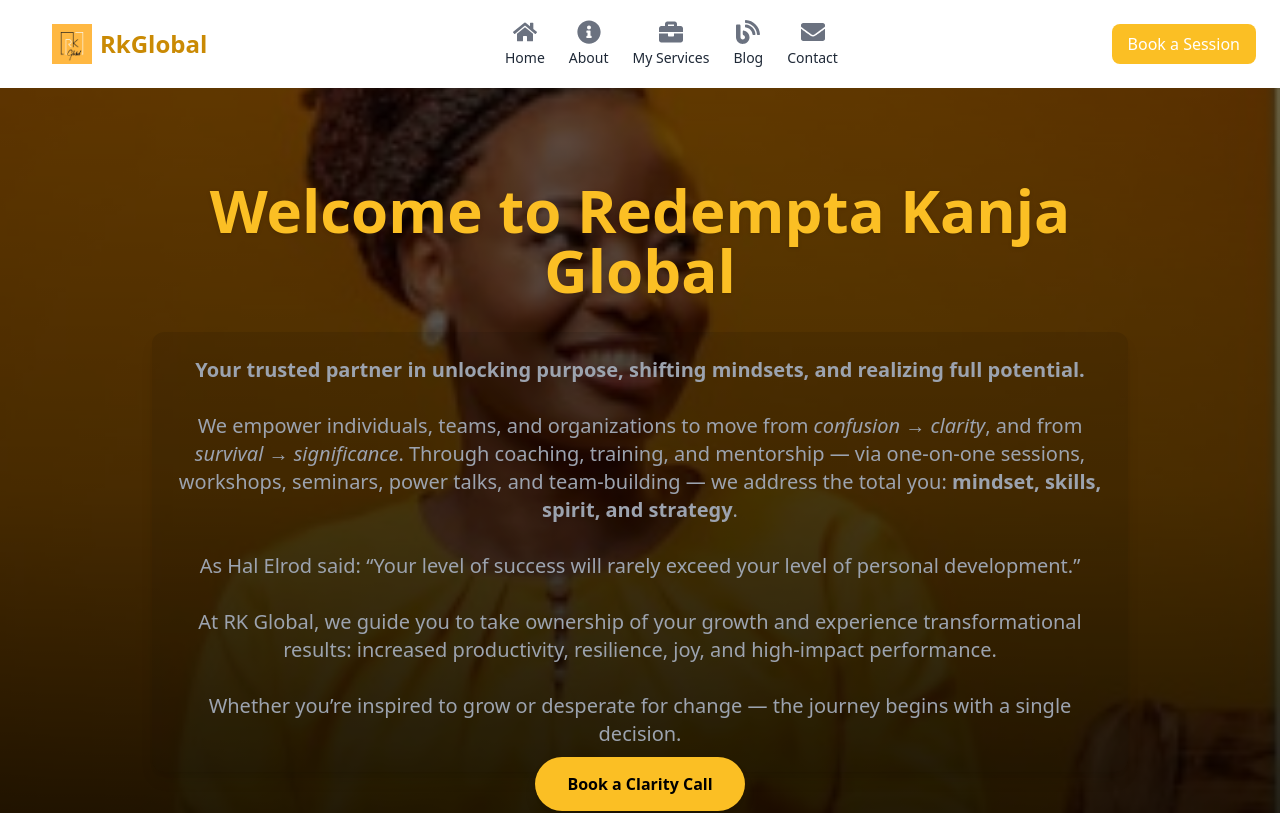
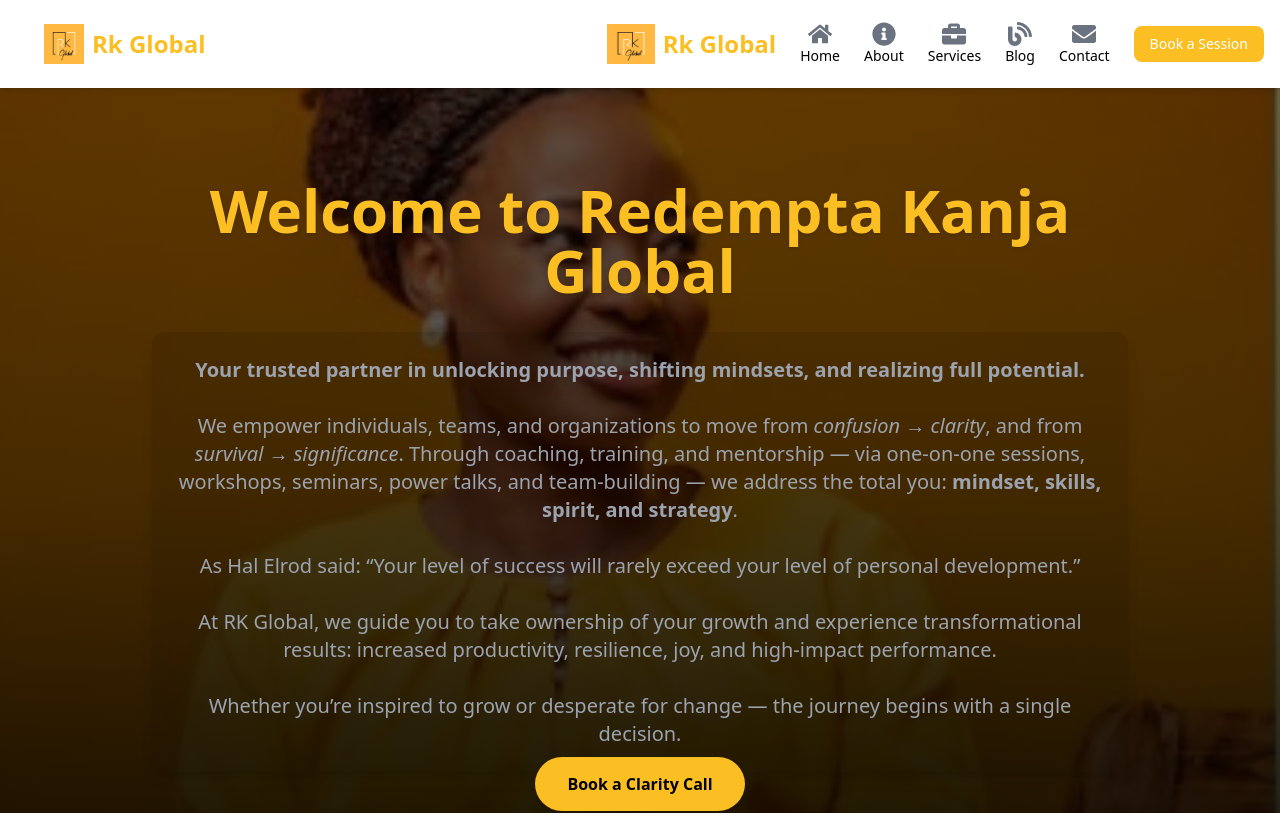
Before and after one commit to Engineer-collo/Raba-Care-Centre, a React (Vite) app: page / in a window 1280 px wide. Shown: the top 813 px of the page. Built offline with nearby package versions, Linux system fonts and the light colour scheme.

Commit message:
navbar update

```diff
--- a/package.json
+++ b/package.json
@@ -15,6 +15,7 @@
     "react": "^18.2.0",
     "react-dom": "^18.2.0",
     "react-icons": "^5.5.0",
+    "react-router-dom": "^7.6.3",
     "react-toastify": "^11.0.5",
     "yup": "^1.2.0"
   },
--- a/src/App.jsx
+++ b/src/App.jsx
@@ -1,66 +1,25 @@
 import React from 'react';
+import Navbar from './Navbar';
 import Contact from './Contact';
 import Testimonials from './Testimonials';
 import { FaHome, FaInfoCircle, FaBriefcase, FaBlog, FaCalendarAlt, FaEnvelope,  } from 'react-icons/fa';
 import { FaFacebookF,FaYoutube,FaPenNib, FaLinkedinIn, FaInstagram } from "react-icons/fa";
 import { SiTiktok } from 'react-icons/si';
-import { FontAwesomeIcon } from '@fortawesome/react-fontawesome'
+import { FontAwesomeIcon } from '@fortawesome/react-fontawesome';
 import { faGlobe, faRocket } from '@fortawesome/free-solid-svg-icons';
 
 
 
 const HomePage = () => {
   return (
+    <>
+    <Navbar/>
     <div className="bg-white text-gray-800 font-sans">
-      {/* Navbar */}
-      <nav className="flex justify-between items-center px-6 py-4 shadow-md bg-white">
-      <div className="flex items-center gap-1 px-6 py-2">
-  <img className="h-10 w-12 object-contain" src="/rk-logo.png" alt="Rk-Logo" />
-  <div className="text-2xl font-bold text-yellow-600">RkGlobal</div>
-</div>
 
-  <ul className="hidden md:flex gap-6 text-sm font-medium items-center ">
-    <li>
-      <a href="#home" className="hover:text-indigo-600 flex flex-col items-center text-sm">
-        <FaHome className=" text-gray-500 text-2xl mb-1" />
-        Home
-      </a>
-    </li>
-    <li>
-      <a href="#about" className="hover:text-indigo-600 flex flex-col items-center text-sm">
-        <FaInfoCircle className="text-gray-500 text-2xl mb-1" />
-        About
-      </a>
-    </li>
-    <li>
-      <a href="#services" className="hover:text-indigo-600 flex flex-col items-center text-sm">
-        <FaBriefcase className="text-gray-500 text-2xl mb-1" />
-        My Services
-      </a>
-    </li>
-    <li>
-      <a href="#blog" className="hover:text-indigo-600 flex flex-col items-center text-sm">
-        <FaBlog className="text-gray-500 text-2xl mb-1" />
-        Blog
-      </a>
-    </li>
-    <li>
-      <a href="#contact" className="hover:text-indigo-600 flex flex-col items-center text-sm">
-        <FaEnvelope className="text-gray-500 text-2xl mb-1" />
-        Contact
-      </a>
-    </li>
-  </ul>
-
-  <a href="#book" className="hidden md:block bg-amber-400 text-white px-4 py-2 rounded-lg hover:bg-amber-400">
-    Book a Session
-  </a>
-</nav>
-
-<section
+ <section
   id="home"
   className="py-8 relative min-h-screen flex items-center justify-center text-white bg-black overflow-hidden"
->
+ >
   {/* Background Image */}
   <img
     src="/photo.png"
@@ -94,7 +53,7 @@
 
     <a
       href="#book"
-      className="bg-amber-400 hover:bg-white text-black font-semibold px-8 py-4 rounded-full shadow-lg transition"
+      className="bg-amber-400 hover:bg-amber-600 text-black font-semibold px-8 py-4 rounded-full shadow-lg transition"
     >
       Book a Clarity Call
     </a>
@@ -103,7 +62,7 @@
 
 {/* About Section */}
 <section id="about" className="py-16 px-6 max-w-5xl mx-auto">
-  <h2 className="text-3xl font-bold mb-4 text-center ">About RkGlobal</h2>
+  <h2 className="text-3xl font-bold mb-4 text-center ">About Rk Global</h2>
 
   <p className="text-gray-700 text-lg leading-relaxed text-center max-w-3xl mx-auto">
   RK Global is a purpose-driven coaching and training consultancy that empowers
@@ -173,7 +132,7 @@
 
       {/* Services Section */}
       <section id="services" className="bg-gray-100 py-16 px-6">
-        <h2 className="text-3xl font-bold text-center mb-8">What I Offer</h2>
+        <h2 className="text-3xl font-bold text-center mb-8">What we Offer</h2>
         <div className="grid md:grid-cols-3 gap-8 max-w-6xl mx-auto">
 
           {/*Teens */}
@@ -258,7 +217,7 @@
           alt="Find and Adopt Your Purpose"
         />
       </a>
-      <h4 className="font-semibold text-xl mb-3 text-gray-800">Find & Adopt Your Purpose</h4>
+      <h4 className="font-semibold text-xl mb-3 text-gray-800">Find Adopt Live Your Purpose</h4>
       <p className="text-gray-700 text-sm leading-relaxed max-h-[360px] overflow-y-auto pr-1">
         This book is for anyone who has doubted their potential or settled for less. It’s a heartfelt reminder that
         discovering, embracing, and living your purpose is possible and necessary. Through practical tools, you'll:
@@ -366,7 +325,7 @@
         <p className="mb-6 text-lg">
           Let’s work together to unlock your calling and build a life you love.
         </p>
-        <a href="#contact" className="bg-white text-yellow-400 px-6 py-3 rounded-full hover:bg-gray-100">
+        <a href="#contact" className="bg-white text-yellow-400 px-6 py-3 rounded-full hover:text-white hover:bg-amber-600">
           Book a Clarity Call
         </a>
       </section>
@@ -384,37 +343,37 @@
           <h3 className="text-lg font-semibold mb-4">Quick Links</h3>
           <ul className="space-y-3">
             <li>
-              <a href="#home" className="hover:text-indigo-500 flex items-center gap-2">
+              <a href="#home" className="hover:text-amber-400 flex items-center gap-2">
                 <FaHome className="text-gray-400 text-lg" />
                 Home
               </a>
             </li>
             <li>
-              <a href="#about" className="hover:text-indigo-500 flex items-center gap-2">
+              <a href="#about" className="hover:text-amber-400 flex items-center gap-2">
                 <FaInfoCircle className="text-gray-400 text-lg" />
                 About
               </a>
             </li>
             <li>
-              <a href="#services" className="hover:text-indigo-500 flex items-center gap-2">
+              <a href="#services" className="hover:text-amber-400 flex items-center gap-2">
                 <FaBriefcase className="text-gray-400 text-lg" />
                 My Services
               </a>
             </li>
             <li>
-              <a href="#blog" className="hover:text-indigo-500 flex items-center gap-2">
+              <a href="#blog" className="hover:text-amber-400 flex items-center gap-2">
                 <FaBlog className="text-gray-400 text-lg" />
                 Blog
               </a>
             </li>
             <li>
-              <a href="#events" className="hover:text-indigo-500 flex items-center gap-2">
+              <a href="#events" className="hover:text-amber-400 flex items-center gap-2">
                 <FaCalendarAlt className="text-gray-400 text-lg" />
                 Events
               </a>
             </li>
             <li>
-              <a href="#contact" className="hover:text-indigo-500 flex items-center gap-2">
+              <a href="#contact" className="hover:text-amber-400 flex items-center gap-2">
                 <FaEnvelope className="text-gray-400 text-lg" />
                 Contact
               </a>
@@ -512,6 +471,8 @@
 </div>
     </footer>
     </div>
+  </>
+
   );
 };
 
--- a/src/Contact.jsx
+++ b/src/Contact.jsx
@@ -1,14 +1,14 @@
-import React, { useState, useEffect } from 'react';
+import React, { useState } from 'react';
 import { FaPhoneAlt, FaEnvelope, FaMapMarkerAlt } from 'react-icons/fa';
 import emailjs from '@emailjs/browser';
 import { showErrorToast, showSuccessToast, ToastContainerWrapper } from './Toast';
 
 const Contact = () => {
-  const [form, setForm] = useState({ name: '', email: '', message: '' });
-
-  useEffect(() => {
-    emailjs.init('TnhB9lzlZl1ZJjJ8n'); // Initialize EmailJS
-  }, []);
+  const [form, setForm] = useState({
+    name: '',
+    email: '',
+    message: '',
+  });
 
   const handleChange = (e) => {
     setForm({ ...form, [e.target.name]: e.target.value });
@@ -19,15 +19,16 @@
 
     emailjs
       .send(
-        'service_88qsink',
-        'template_gg3nb59',
+        'service_tia28dl', // Service id
+        'template_zuahl21', // Template
         {
           user_name: form.name,
           user_email: form.email,
           message: form.message,
-          subject: 'New message from Your Rk-Globals contact page',
+          subject: 'New message from Your RkGlobal contact page',
           date: new Date().toLocaleString(),
-        }
+        },
+        'jwi-Yw1IaHxCQl3JU' // Public API key
       )
       .then(() => {
         showSuccessToast('Message sent successfully!');
@@ -41,12 +42,11 @@
 
   return (
     <>
-
       <ToastContainerWrapper />
 
       <div className="min-h-screen bg-blue-50 pt-20 pb-10 px-4">
         <div className="max-w-6xl mx-auto">
-          <h2 className="text-4xl font-bold text-center  mb-8">Get in Touch</h2>
+          <h2 className="text-4xl font-bold text-center mb-8">Get in Touch</h2>
 
           <div className="grid md:grid-cols-2 gap-12">
             {/* Contact Info */}
@@ -60,11 +60,20 @@
               <div className="space-y-4 text-gray-800">
                 <div className="flex items-center gap-3">
                   <FaPhoneAlt className="text-amber-400" />
-                  <a href="tel:+25475785508" className="hover:underline">+254 757855508</a>
+                  <a href="tel:+25475785508" className="hover:underline">
+                    +254 757855508
+                  </a>
                 </div>
                 <div className="flex items-center gap-3">
                   <FaEnvelope className="text-amber-400" />
-                  <a href="mailto:info@redemptakanjaglobal.com" target='_blank' className="hover:underline">info@redemptakanjaglobal.com</a>
+                  <a
+                    href="mailto:info@redemptakanjaglobal.com"
+                    target="_blank"
+                    rel="noopener noreferrer"
+                    className="hover:underline"
+                  >
+                    info@redemptakanjaglobal.com
+                  </a>
                 </div>
                 <div className="flex items-center gap-3">
                   <FaMapMarkerAlt className="text-amber-400" />
@@ -76,7 +85,9 @@
             {/* Contact Form */}
             <form onSubmit={handleSubmit} className="bg-white shadow-lg rounded-2xl p-8 space-y-6">
               <div>
-                <label htmlFor="name" className="block text-sm font-medium text-gray-700">Name</label>
+                <label htmlFor="name" className="block text-sm font-medium text-gray-700">
+                  Name
+                </label>
                 <input
                   type="text"
                   id="name"
@@ -90,7 +101,9 @@
               </div>
 
               <div>
-                <label htmlFor="email" className="block text-sm font-medium text-gray-700">Email</label>
+                <label htmlFor="email" className="block text-sm font-medium text-gray-700">
+                  Email
+                </label>
                 <input
                   type="email"
                   id="email"
@@ -104,7 +117,9 @@
               </div>
 
               <div>
-                <label htmlFor="message" className="block text-sm font-medium text-gray-700">Message</label>
+                <label htmlFor="message" className="block text-sm font-medium text-gray-700">
+                  Message
+                </label>
                 <textarea
                   id="message"
                   name="message"
@@ -119,9 +134,9 @@
 
               <button
                 type="submit"
-                className="w-full bg-amber-400 hover:bg-blue-700 text-white font-semibold py-3 px-6 rounded-lg transition-all"
+                className="w-full bg-amber-400 hover:bg-amber-600 text-white font-semibold py-3 px-6 rounded-lg transition-all"
               >
-                Send Message <span className='text-lg'>💌</span>
+                Send Message <span className="text-lg">💌</span>
               </button>
             </form>
           </div>
--- /dev/null
+++ b/src/Navbar.jsx
@@ -0,0 +1,108 @@
+import React, { useState, useEffect } from 'react';
+import {
+  FaBars,
+  FaTimes,
+  FaUser,
+  FaEnvelope,
+  FaHome,
+  FaInfoCircle,
+  FaBriefcase,
+  FaBlog
+} from 'react-icons/fa';
+
+const Navbar = () => {
+  const [isOpen, setIsOpen] = useState(false);
+  const toggleMenu = () => setIsOpen(!isOpen);
+
+  useEffect(() => {
+    document.body.style.overflow = isOpen ? 'hidden' : 'auto';
+  }, [isOpen]);
+
+  return (
+    <header className="bg-white shadow-md relative z-50">
+
+      {/* Main Navigation */}
+      <div className="max-w-7xl mx-auto px-4 py-4 flex justify-between items-center">
+        {/* Logo */}
+        <div className="flex items-center gap-1 px-6 py-2">
+  <img className="h-10 w-12 object-contain" src="/rk-logo.png" alt="Rk-Logo" />
+  <div className="hover:text-amber-600 text-2xl font-bold text-amber-400">Rk Global</div>
+  </div>
+        {/* Desktop Navigation */}
+        <nav className="hidden md:flex gap-6 items-center text-sm font-medium">
+          <div className="flex items-center gap-2">
+            <img className="h-10 w-12" src="/rk-logo.png" alt="Rk-Logo" />
+            <div className="text-amber-400 text-2xl font-bold">Rk Global</div>
+          </div>
+
+          <a href="#home" className="hover:text-amber-600 flex flex-col items-center">
+            <FaHome className="text-gray-500 text-2xl" />
+            Home
+          </a>
+          <a href="#about" className="hover:text-amber-600 flex flex-col items-center">
+            <FaInfoCircle className="text-gray-500 text-2xl" />
+            About
+          </a>
+          <a href="#services" className="hover:text-amber-600 flex flex-col items-center">
+            <FaBriefcase className="text-gray-500 text-2xl" />
+            Services
+          </a>
+          <a href="#blog" className="hover:text-amber-600 flex flex-col items-center">
+            <FaBlog className="text-gray-500 text-2xl" />
+            Blog
+          </a>
+          <a href="#contact" className="hover:text-amber-600 flex flex-col items-center">
+            <FaEnvelope className="text-gray-500 text-2xl" />
+            Contact
+          </a>
+
+          <a
+            href="#book"
+            className="bg-amber-400 text-white px-4 py-2 rounded-lg hover:bg-amber-600"
+          >
+            Book a Session
+          </a>
+        </nav>
+
+        {/* Mobile Menu Toggle */}
+        <div className="md:hidden">
+          <button onClick={toggleMenu} aria-label="Toggle Menu">
+            {isOpen ? <FaTimes size={24} /> : <FaBars size={24} />}
+          </button>
+        </div>
+      </div>
+
+      {/* Mobile Navigation Drawer */}
+      {isOpen && (
+        <div className="fixed top-0 left-0 h-screen w-3/4 bg-amber-400 text-white px-6 py-8 z-50 md:hidden">
+          <button onClick={toggleMenu} className="absolute top-4 right-4">
+            <FaTimes size={24} />
+          </button>
+
+          <nav className="space-y-6 mt-10 text-lg">
+            <a href="#home" onClick={toggleMenu} className="flex items-center gap-2 hover:text-blue-400">
+              <FaHome /> Home
+            </a>
+            <a href="#about" onClick={toggleMenu} className="flex items-center gap-2 hover:text-blue-400">
+              <FaUser /> About
+            </a>
+            <a href="#services" onClick={toggleMenu} className="flex items-center gap-2 hover:text-blue-400">
+              <FaBriefcase /> Services
+            </a>
+            <a href="#blog" onClick={toggleMenu} className="flex items-center gap-2 hover:text-blue-400">
+              <FaBlog /> Blog
+            </a>
+            <a href="#contact" onClick={toggleMenu} className="flex items-center gap-2 hover:text-blue-400">
+              <FaEnvelope /> Contact
+            </a>
+            <a href="#book" onClick={toggleMenu} className="block mt-4 bg-white text-center py-2 rounded-lg text-amber-400 hover:bg-amber-600">
+              Book a Session
+            </a>
+          </nav>
+        </div>
+      )}
+    </header>
+  );
+};
+
+export default Navbar;
--- a/src/Testimonials.jsx
+++ b/src/Testimonials.jsx
@@ -17,14 +17,14 @@
       {
         name: "Mish Njeri",
         content:
-          "What sets Rk-Globals apart is their commitment to real transformation. I highly recommend them!",
+          "What sets RkGlobal apart is their commitment to real transformation. I highly recommend them!",
         profile_pic:
           "https://images.pexels.com/photos/5065240/pexels-photo-5065240.jpeg?auto=compress&cs=tinysrgb&dpr=2&w=100",
       },
       {
         name: "Brian Ochieng",
         content:
-          "From feeling stuck to finding direction—Rk-Globals helped me take charge of my journey.",
+          "From feeling stuck to finding direction—RkGlobal helped me take charge of my journey.",
         profile_pic:
           "https://images.pexels.com/photos/936117/pexels-photo-936117.jpeg?auto=compress&cs=tinysrgb&dpr=2&w=100",
       },
--- a/src/main.jsx
+++ b/src/main.jsx
@@ -1,10 +1,13 @@
 import React from 'react'
 import ReactDOM from 'react-dom/client'
+import { BrowserRouter } from 'react-router-dom'
 import './index.css'
 import App from './App'
 
 ReactDOM.createRoot(document.getElementById('root')).render(
   <React.StrictMode>
-    <App />
+    <BrowserRouter>
+      <App />
+    </BrowserRouter>
   </React.StrictMode>,
 )
```
Also changed, not shown: 1 other file (tests, documents, lock files or other folders).
